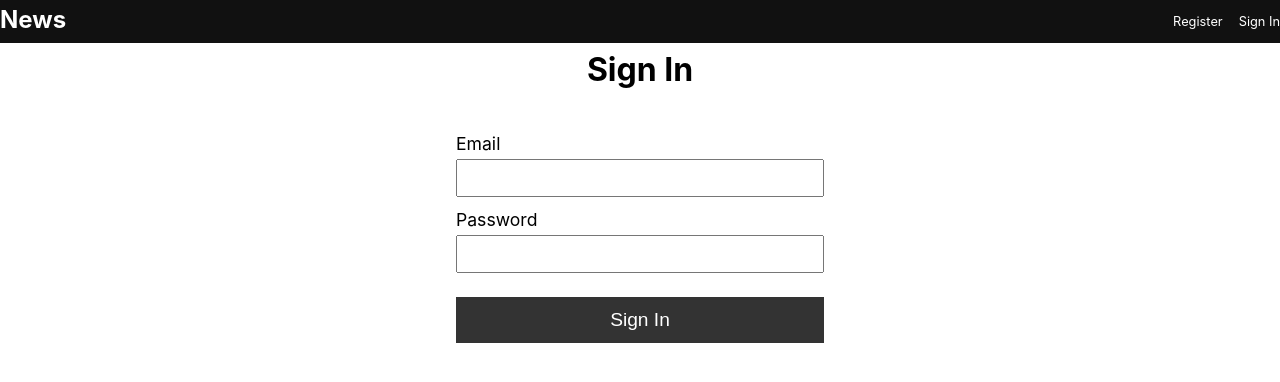
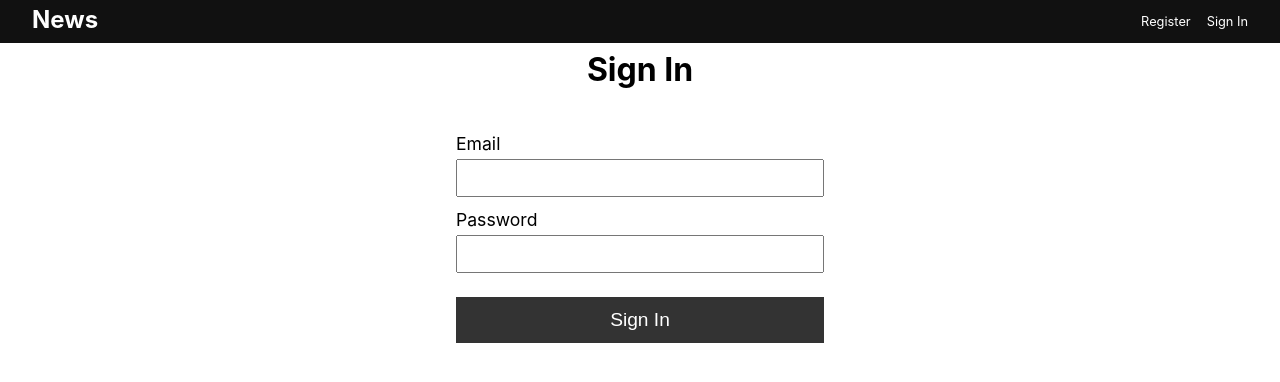
Before and after one commit to fayax555/news-app, a Next.js app: page /login in a window 1280 px wide. Shown: the top 382 px of the page. Built offline with nearby package versions, Linux system fonts and the light colour scheme; no server answers.

Commit message:
update styles

```diff
--- a/components/Layout/MenuBars/AdminBar.tsx
+++ b/components/Layout/MenuBars/AdminBar.tsx
@@ -9,7 +9,7 @@ const StyledAdminBar = styled.section`
   display: flex;
   justify-content: space-between;
   margin: auto;
-  max-width: ${max_width};
+  ${max_width};
 
   > div {
     display: flex;
--- a/components/Layout/MenuBars/Navbar.tsx
+++ b/components/Layout/MenuBars/Navbar.tsx
@@ -14,7 +14,8 @@ const Bar = styled.div`
     justify-content: space-between;
     align-items: center;
     height: 100%;
-    max-width: ${max_width};
+    ${max_width};
+
     /* padding: 0rem 2rem; */
     margin: auto;
     color: #fff;
--- a/components/NewsPage/SecondSection.tsx
+++ b/components/NewsPage/SecondSection.tsx
@@ -7,7 +7,7 @@ const SecondSectionWrap = styled.section`
   padding: 3rem 0;
   display: grid;
   grid-template-columns: repeat(3, 1fr);
-  gap: 1rem 5.5rem;
+  gap: 3rem;
 
   a {
     h2 {
@@ -31,7 +31,6 @@ interface Props {
 }
 
 const SecondSection: FC<Props> = ({ articles }) => {
-  // console.log(articles[0].date);
   return (
     <SecondSectionWrap>
       {articles.slice(5).map((article) => (
--- a/components/Styles/DashboardStyles.ts
+++ b/components/Styles/DashboardStyles.ts
@@ -94,8 +94,7 @@ export const List = styled.ul`
       font-size: 0.8rem;
       background-color: #444;
 
-      li {
-        a {
+      li a {
         padding: 0.25rem 1.75rem;
         opacity: 0.8;
 
@@ -106,7 +105,6 @@ export const List = styled.ul`
         }
       }
     }
-    }
 
     &:hover > ul {
       display: block !important;
--- a/components/Styles/Styles.ts
+++ b/components/Styles/Styles.ts
@@ -1,7 +1,11 @@
-import styled from 'styled-components';
+import styled, { css } from 'styled-components';
 
 // max-width of the contents of page
-export const max_width = '1300px';
+export const max_width = css`
+  max-width: 1300px;
+  padding-left: 2rem;
+  padding-right: 2rem;
+`;
 
 export const PageHeading = styled.h1`
   text-align: center;
--- a/styles/globals.css
+++ b/styles/globals.css
@@ -3,7 +3,7 @@ body {
   font-family: -apple-system, BlinkMacSystemFont, Segoe UI, Roboto, Oxygen,
     Ubuntu, Cantarell, Fira Sans, Droid Sans, Helvetica Neue, sans-serif;
   line-height: 1.7;
-  overflow-y: overlay;
+  /* overflow-y: overlay; */
 }
 
 html {
```
Also changed, not shown: components/Styles/ArticleStyles.ts (+5 -6 lines). Lines whose indentation alone changed are shown as unchanged.
